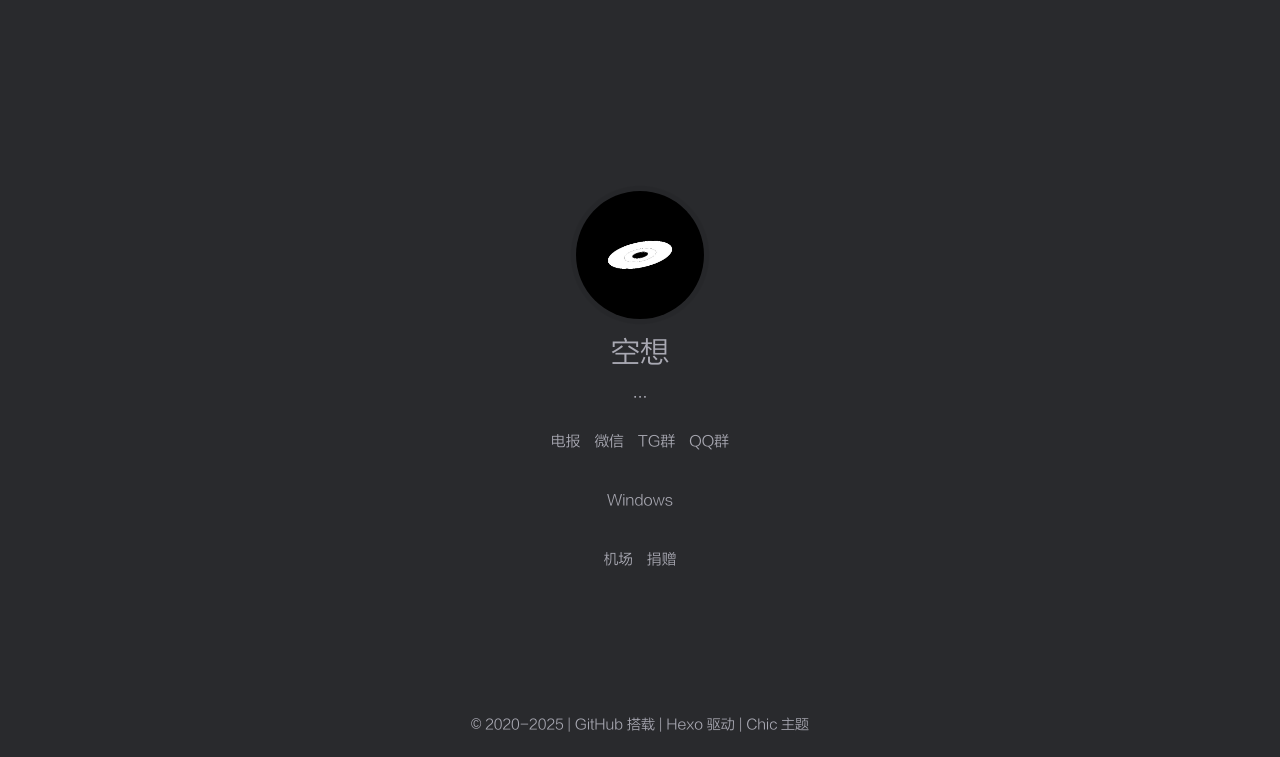
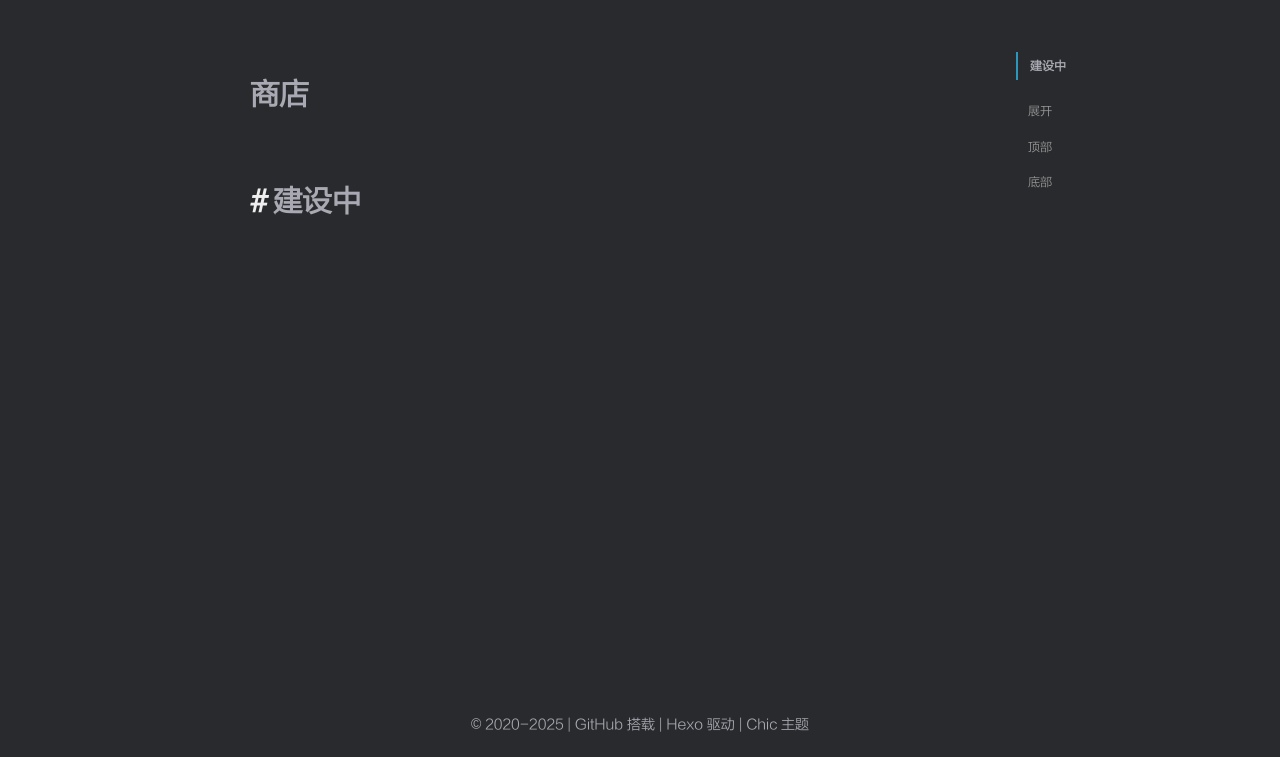
Before and after one commit to kuusoo4869/kuusoo4869.github.io, a plain HTML site: page 商店/index.html in a window 1280 px wide. Shown: the part 43-800 px from the top of the page. Drawn offline with Linux system fonts and the light colour scheme.

Commit message:
Site updated: 2025-06-01 19:03:12

```diff
--- a/index.html
+++ b/商店/index.html
@@ -14,7 +14,7 @@
     <meta name="keywords" content="空想">
 
 
-<title>空想</title>
+<title>商店 | 空想</title>
 
 
 
@@ -89,89 +89,81 @@
     }
 </script>
         <div class="main">
-
-    <div class="container">
-    <div class="intro">
-        <div class="avatar">
-            <a href="/"><img src="/image/avatar.jpeg"></a>
-        </div>
-        <div class="nickname">空想</div>
-        <div class="description"><p>…</p>
-</div>
-        <div class="links">
+            <div class="container">
 
 
-                    <a class="link-item" title="电报" target="_blank" rel="noopener" href="https://t.me/kuusoo4869">
-
-                            电报
-
-
-                    </a>
-
-                    <a class="link-item" title="微信" href="/微信">
-
-                            微信
-
-
-                    </a>
-
-                    <a class="link-item" title="TG群" target="_blank" rel="noopener" href="https://t.me/+wJ1plX5bJE4yNTVl">
-
-                            TG群
-
-
-                    </a>
-
-                    <a class="link-item" title="QQ群" target="_blank" rel="noopener" href="https://qm.qq.com/q/XfZCzho3kI">
-
-                            QQ群
-
-
-                    </a>
-
-
-        </div>
-
-        <br>
-
-        <div class="links">
-
-
-                    <a class="link-item" title="Windows" href="/kuusoo.zip">
-
-                            Windows
-
-
-                    </a>
-
-
-        </div>
-
-        <br>
-
-        <div class="links">
-
-
-                    <a class="link-item" title="机场" href="/机场">
-
-                            机场
-
-
-                    </a>
-
-                    <a class="link-item" title="捐赠" href="/捐赠">
-
-                            捐赠
-
-
-                    </a>
-
-
-        </div>
-
+        <div class="post-toc">
+    <div class="tocbot-list">
+    </div>
+    <div class="tocbot-list-menu">
+        <a class="tocbot-toc-expand" onclick="expand_toc()">展开</a>
+        <a onclick="go_top()">顶部</a>
+        <a onclick="go_bottom()">底部</a>
     </div>
 </div>
 
+<script>
+    document.ready(
+        function () {
+            tocbot.init({
+                tocSelector: '.tocbot-list',
+                contentSelector: '.post-content',
+                headingSelector: 'h1, h2, h3, h4, h5',
+                collapseDepth: 1,
+                orderedList: false,
+                scrollSmooth: true,
+            })
+        }
+    )
+
+    function expand_toc() {
+        var b = document.querySelector(".tocbot-toc-expand");
+        tocbot.init({
+            tocSelector: '.tocbot-list',
+            contentSelector: '.post-content',
+            headingSelector: 'h1, h2, h3, h4, h5',
+            collapseDepth: 6,
+            orderedList: false,
+            scrollSmooth: true,
+        });
+        b.setAttribute("onclick", "collapse_toc()");
+        b.innerHTML = "收起"
+    }
+
+    function collapse_toc() {
+        var b = document.querySelector(".tocbot-toc-expand");
+        tocbot.init({
+            tocSelector: '.tocbot-list',
+            contentSelector: '.post-content',
+            headingSelector: 'h1, h2, h3, h4, h5',
+            collapseDepth: 1,
+            orderedList: false,
+            scrollSmooth: true,
+        });
+        b.setAttribute("onclick", "expand_toc()");
+        b.innerHTML = "展开"
+    }
+
+    function go_top() {
+        window.scrollTo(0, 0);
+    }
+
+    function go_bottom() {
+        window.scrollTo(0, document.body.scrollHeight);
+    }
+
+</script>
+
+
+    <article class="post-wrap page">
+
+        <h1 class="post-title">商店</h1>
+
+        <section class="post-content">
+            <h1 id="建设中"><a href="#建设中" class="headerlink" title="建设中"></a>建设中</h1>
+        </section>
+    </article>
+</div>
 
         </div>
         <footer id="footer" class="footer">
```
